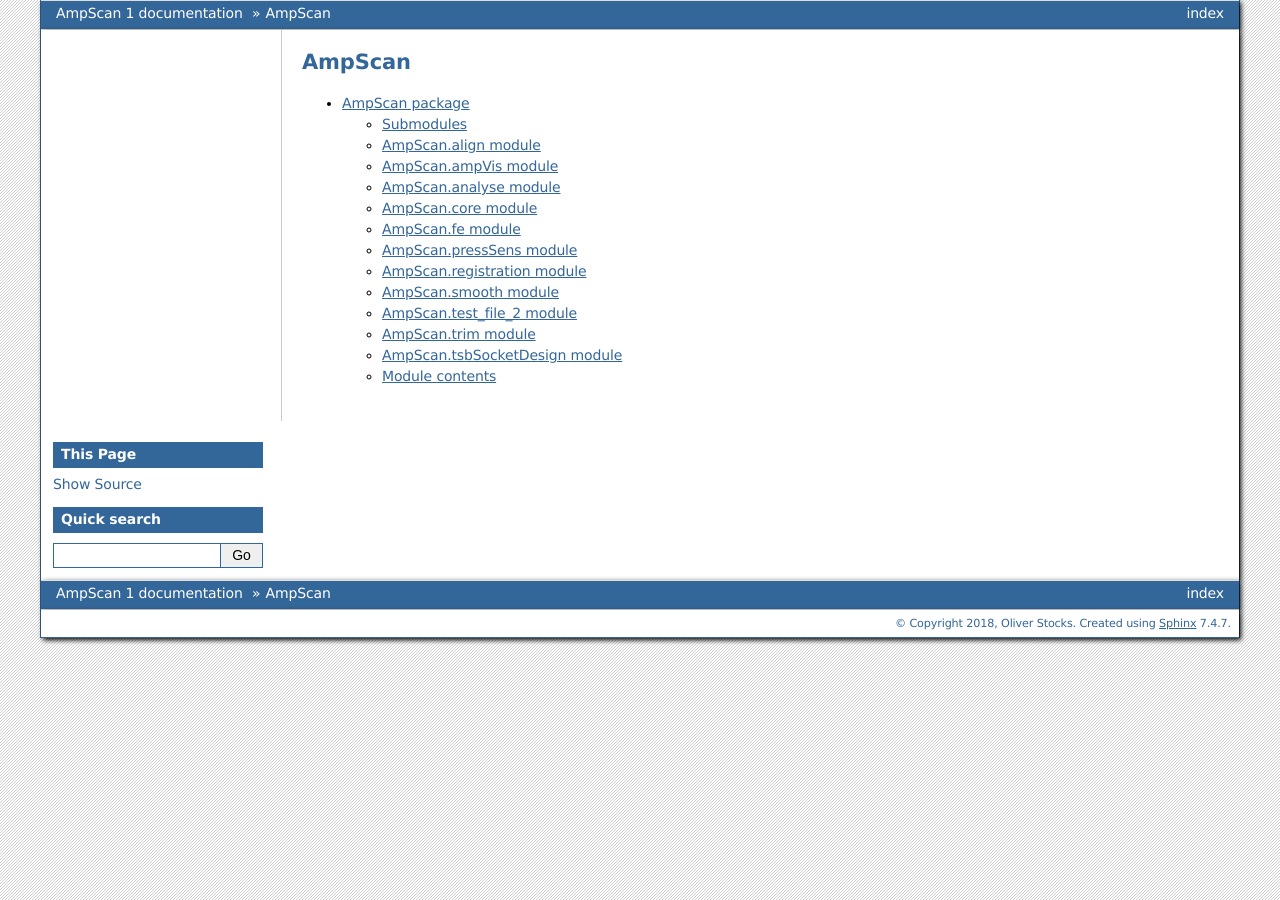
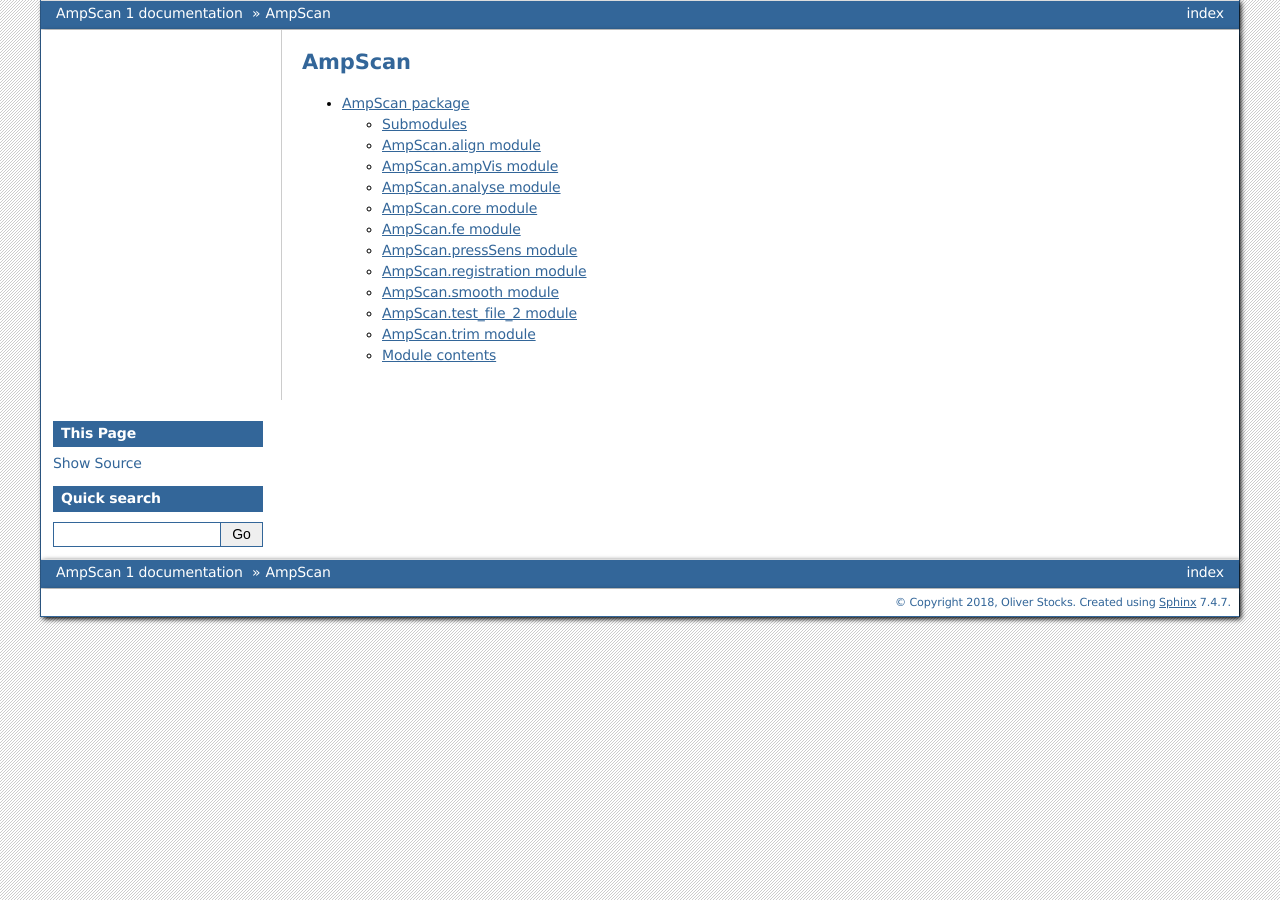
Before and after one commit to abel-research/ampscan, a Sphinx documentation site: the page built from docs/source/modules.rst, in a window 1280 px wide. Built offline with Sphinx 7.4.7, drawn with Linux system fonts in a browser that asks for light colours.

Commit message:
renders locally - does not work with rtd - pyqt must go

```diff
--- a/docs/conf.py
+++ b/docs/conf.py
@@ -17,13 +17,13 @@
 sys.path.insert(0, os.path.abspath('../'))
 sys.path.insert(0, os.path.abspath('.'))
 
-from unittest.mock import MagicMock
-
-MOCK_MODULE = ["sip", "PyQt5", "PyQt5.QtGui", "PyQt5.QtCore", "PyQt5.QtWidgets",
-                "PyQt5.QtWidgets.QWidget",
-                "matplotlib.backends.backend_qt5agg.FigureCanvasQTAgg",
-                "PyQt5.QtWidgets.QSizePolicy"]
-for i in MOCK_MODULE: sys.modules[i] = MagicMock()
+#from unittest.mock import MagicMock
+#
+#MOCK_MODULE = ["sip", "PyQt5", "PyQt5.QtGui", "PyQt5.QtCore", "PyQt5.QtWidgets",
+#                "PyQt5.QtWidgets.QWidget",
+#                "matplotlib.backends.backend_qt5agg.FigureCanvasQTAgg",
+#                "PyQt5.QtWidgets.QSizePolicy"]
+#for i in MOCK_MODULE: sys.modules[i] = MagicMock()
 
 #from mock import Mock as MagicMock
 #
--- a/docs/source/AmpScan.rst
+++ b/docs/source/AmpScan.rst
@@ -84,14 +84,6 @@
     :undoc-members:
     :show-inheritance:
 
-AmpScan.tsbSocketDesign module
-------------------------------
-
-.. automodule:: AmpScan.tsbSocketDesign
-    :members:
-    :undoc-members:
-    :show-inheritance:
-
 
 Module contents
 ---------------
```
